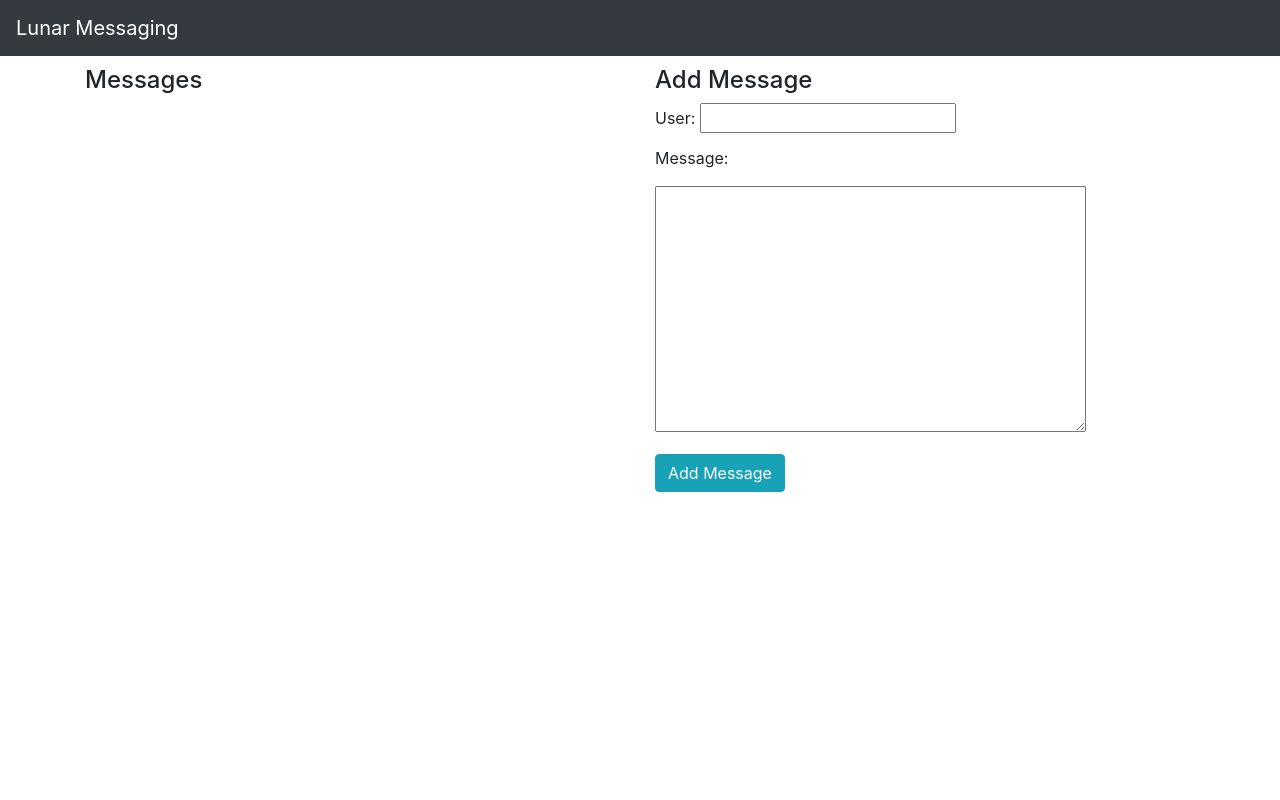
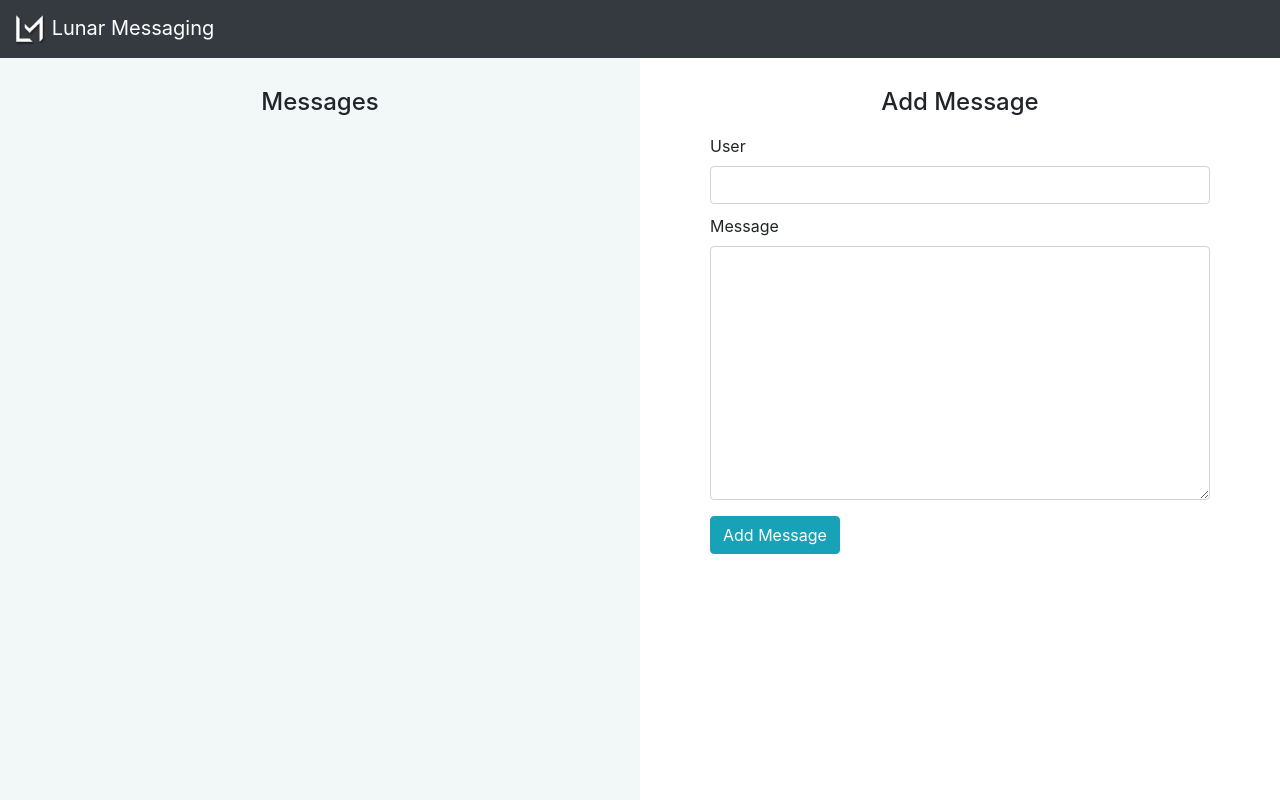
Before and after one commit to loragriffin/lunar_messages, a Django app: page / in a window 1280 px wide. Run offline with Django 3.2, Linux system fonts and the light colour scheme; data that the repository does not hold is empty; some libraries are stand-ins or nearby versions.

Commit message:
updated styling

```diff
--- a/posts/form.py
+++ b/posts/form.py
@@ -6,7 +6,9 @@ from .models import Post
 class PostForm(forms.ModelForm):
     # overwrites model field with this custom form field
     # widget modifies how CharField is displayed
-    message = forms.CharField(max_length=500, min_length=5, widget=forms.Textarea)
+    message = forms.CharField(max_length=500, min_length=5,
+                              widget=forms.Textarea(attrs={'class': 'form-control'}))
+    user = forms.CharField(widget=forms.TextInput(attrs={'class': 'form-control'}))
 
     class Meta:
         model = Post
--- a/posts/static/style.css
+++ b/posts/static/style.css
@@ -1,8 +1,23 @@
 .leftCol {
-  height: calc(100vh - 70px);
+  height: calc(100vh - 58px);
   overflow: scroll;
+  background-color: #F2F7F7;
+  padding: 20px 50px 0 50px;
+}
+
+.rightCol {
+  padding: 20px 70px;
 }
 
 h4 {
   margin-top: 10px;
+  text-align: center;
 }
+
+small {
+  color: #8D9090;
+}
+
+label {
+  padding-top: 10px;
+}
--- a/templates/base.html
+++ b/templates/base.html
@@ -6,22 +6,28 @@
     <!-- Bootstrap CSS -->
     <link rel="stylesheet" href="https://maxcdn.bootstrapcdn.com/bootstrap/4.0.0-beta.2/css/bootstrap.min.css" integrity="sha384-PsH8R72JQ3SOdhVi3uxftmaW6Vc51MKb0q5P2rRUpPvrszuE4W1povHYgTpBfshb" crossorigin="anonymous">
 
+    <!-- Fonts -->
+    <link href="https://use.fontawesome.com/releases/v5.0.1/css/all.css" rel="stylesheet">
+
     <!-- Custom CSS -->
     <link rel="stylesheet" href="{% static 'style.css' %}">
 
   </head>
   <body>
     <nav class="navbar navbar-dark bg-dark">
-      <span class="navbar-brand">Lunar Messaging</span>
+      <span class="navbar-brand">
+        <img src="{% static 'logo.png' %}" width="30" height="30" alt="LM Logo">
+        Lunar Messaging
+      </span>
     </nav>
 
-    <div class="container">
+    <div class="container-fluid">
       <div class="row">
-        <div class="col-6 leftCol">
+        <div class="col-md-6 col-sm-12 leftCol">
           {% block leftCol %}
           {% endblock %}
         </div> <!-- End left column -->
-        <div class="col-6 rightCol">
+        <div class="col-md-6 col-sm-12 rightCol">
           {% block rightCol %}
           {% endblock %}
         </div> <!-- End right column -->
--- a/templates/index.html
+++ b/templates/index.html
@@ -3,12 +3,12 @@
 {% block leftCol %}
   <h4>Messages</h4>
   {% for obj in list %}
+    <hr>
     <p>
       {{ obj.user }}<br>
       {{ obj.message }}<br>
-      {{ obj.timestamp }}
+      <small>{{ obj.timestamp }}</small>
     </p>
-    <hr>
   {% endfor %}
 {% endblock %}
 
@@ -17,14 +17,12 @@
   <form method='POST' action='' enctype="multipart/form-data">{% csrf_token %}
     <div class="form-group">
       <label>
-        {{ form.user.label_tag}}
+        User
       </label>
       {{ form.user }}
-      <br>
       <label>
-        {{ form.message.label_tag }}
+        Message
       </label>
-      <br>
       {{ form.message }}
     </div>
     <button type="submit" class="btn btn-info">Add Message</button>
```
Also changed, not shown: README.md, posts/static/logo.jpg (added), posts/static/logo.png (added), 1 other file.
